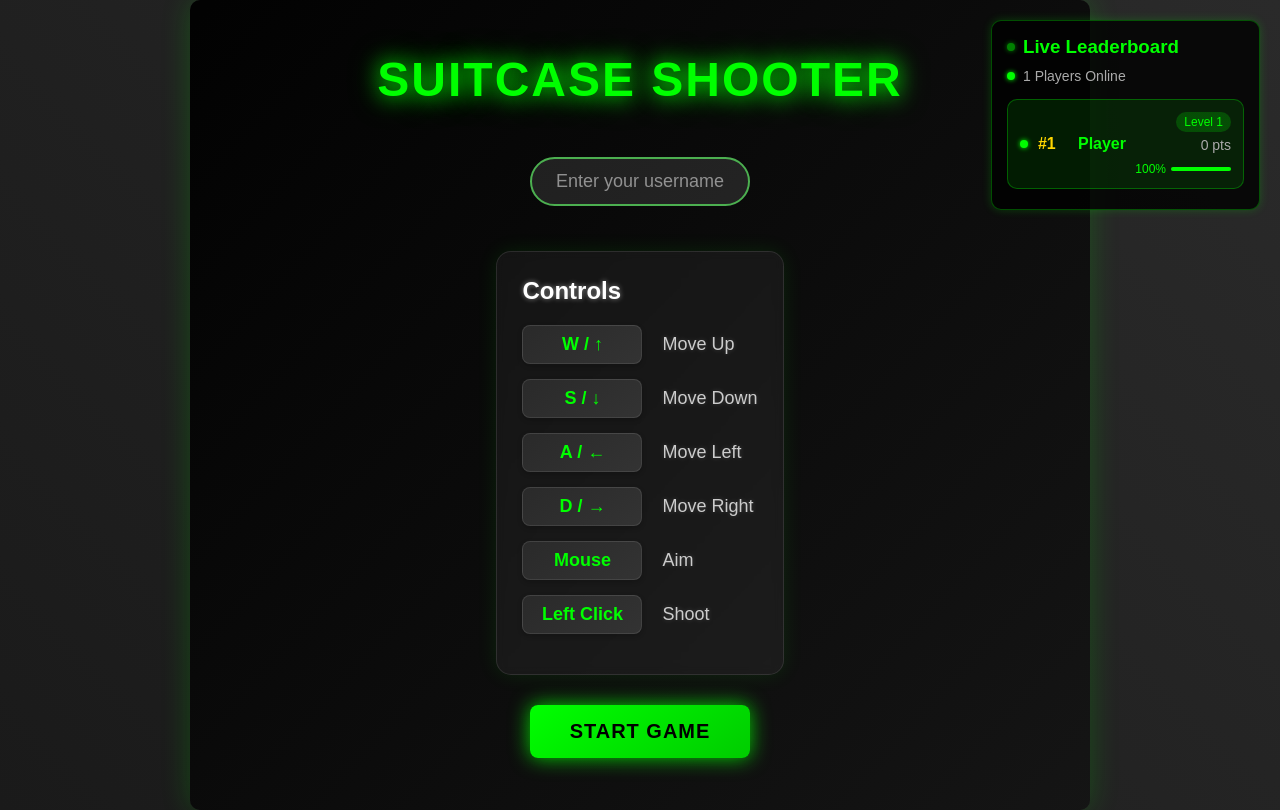
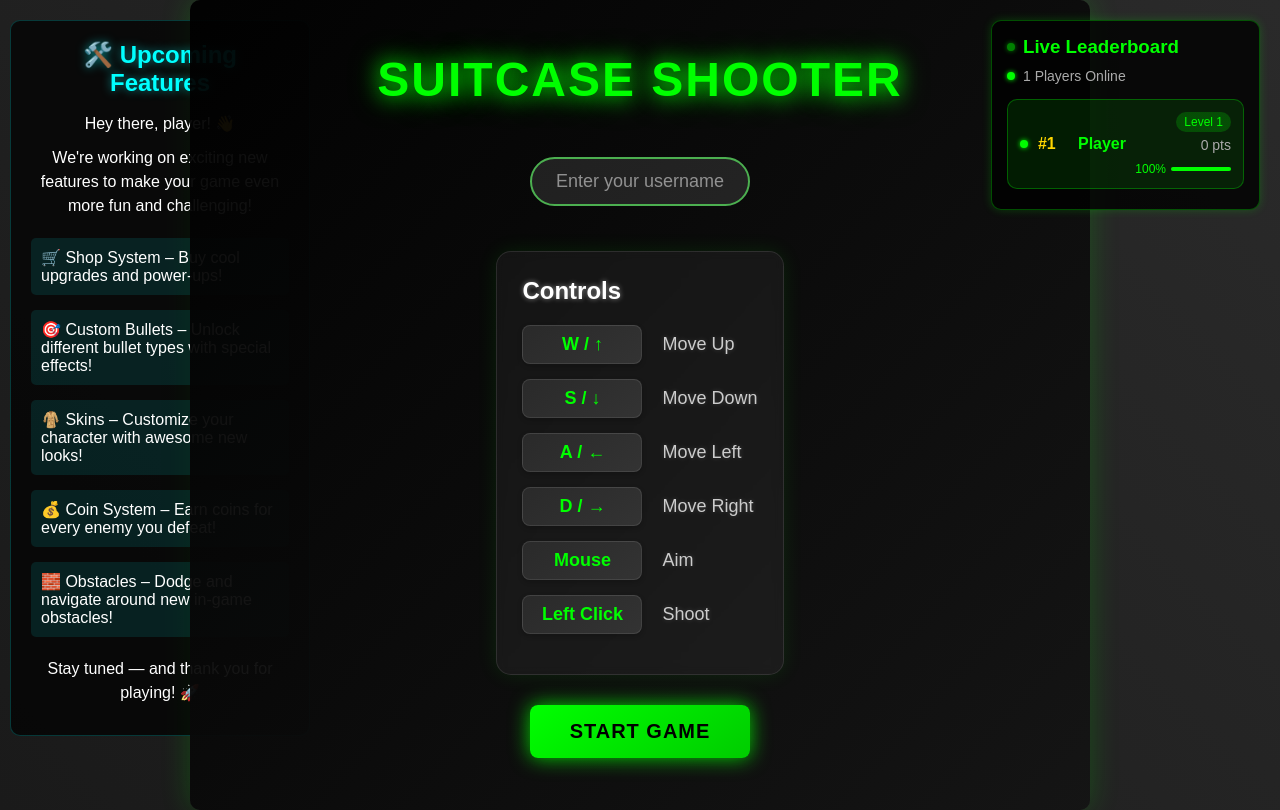
Before and after one commit to Cebucoder/shootmedaddy, a website: page index.html in a window 1280 px wide. Drawn offline with nearby package versions, Linux system fonts and the light colour scheme; no server answers.

Commit message:
Add files via upload

```diff
--- a/index.html
+++ b/index.html
@@ -56,6 +56,24 @@
             <button id="restartButton">PLAY AGAIN</button>
         </div>
     </div>
+
+    <div class="upcoming-features">
+        <h2>🛠️ Upcoming Features</h2>
+        <p>Hey there, player! 👋</p>
+        <p>We're working on exciting new features to make your game even more fun and challenging!</p>
+
+        <ul>
+            <li>🛒 Shop System – Buy cool upgrades and power-ups!</li>
+            <li>🎯 Custom Bullets – Unlock different bullet types with special effects!</li>
+            <li>🧥 Skins – Customize your character with awesome new looks!</li>
+            <li>💰 Coin System – Earn coins for every enemy you defeat!</li>
+            <li>🧱 Obstacles – Dodge and navigate around new in-game obstacles!</li>
+        </ul>
+
+        <p>Stay tuned — and thank you for playing! 🚀</p>
+    </div>
+
+
     <script src="https://cdnjs.cloudflare.com/ajax/libs/socket.io/4.7.2/socket.io.min.js"></script>
     <script src="game.js"></script>
     <script src="online-tracker.js"></script>
--- a/style.css
+++ b/style.css
@@ -295,3 +295,55 @@ button:active {
     min-height: 20px;
     text-shadow: 0 0 5px rgba(255, 68, 68, 0.5);
 }
+
+.upcoming-features {
+    background: rgba(0, 0, 0, 0.7);
+    border-radius: 10px;
+    padding: 20px;
+    margin: 20px auto;
+    max-width: 300px;
+    color: white;
+    text-align: left;
+    /* box-shadow: 0 0 20px rgba(0, 255, 255, 0.3); */
+    border: 1px solid rgba(0, 255, 255, 0.2);
+    position: absolute;
+    top: 0;
+    left: 10px;
+}
+
+.upcoming-features h2 {
+    color: #00ffff;
+    text-align: center;
+    margin-bottom: 15px;
+    font-size: 24px;
+    text-shadow: 0 0 10px rgba(0, 255, 255, 0.5);
+}
+
+.upcoming-features p {
+    margin: 10px 0;
+    line-height: 1.5;
+    text-align: center;
+}
+
+.upcoming-features ul {
+    list-style: none;
+    padding: 0;
+    margin: 20px 0;
+}
+
+.upcoming-features li {
+    margin: 15px 0;
+    padding: 10px;
+    background: rgba(0, 255, 255, 0.1);
+    border-radius: 5px;
+    transition: transform 0.2s, background 0.2s;
+}
+
+.upcoming-features li:hover {
+    transform: translateX(10px);
+    background: rgba(0, 255, 255, 0.2);
+}
+
+.upcoming-features li:last-child {
+    margin-bottom: 0;
+}
```
